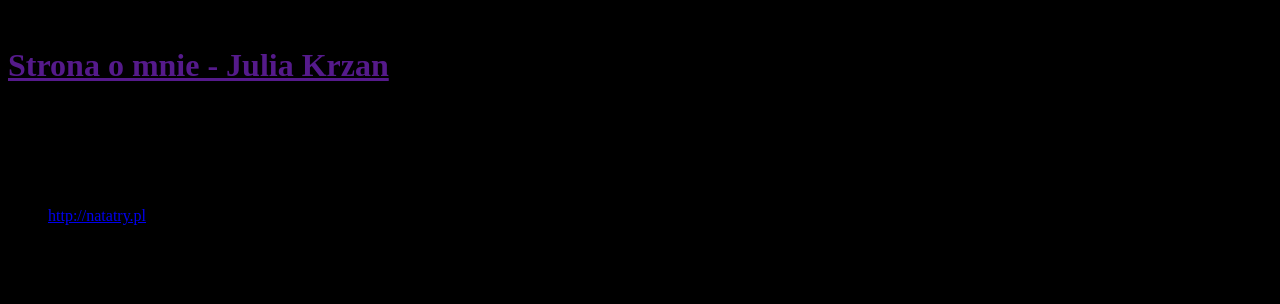
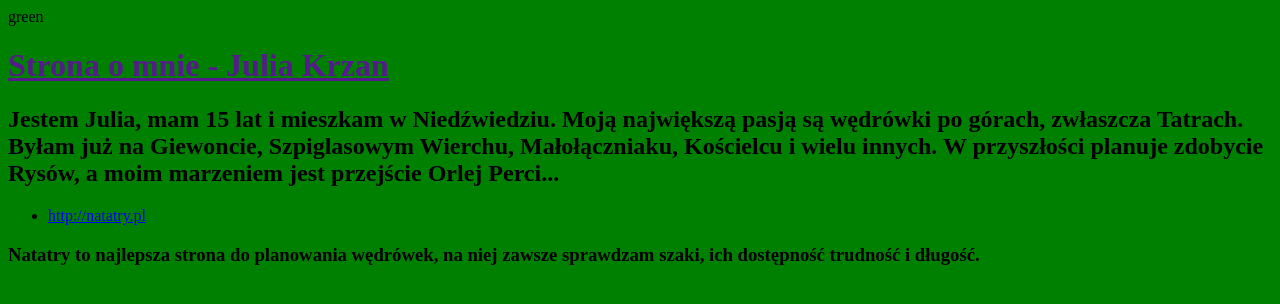
Before and after one commit to Juliaaa19/Juliaaa19.github.io, a plain HTML site: page index.html in a window 1280 px wide. Drawn offline with Linux system fonts and the light colour scheme.

Commit message:
Update index.html

```diff
--- a/index.html
+++ b/index.html
@@ -3,7 +3,7 @@
 <head>
 <title>Strona o mnie</title>
 
-<body bgcolor="kolor">green</body>
+<body bgcolor="green">green</body>
 
 
 
```
